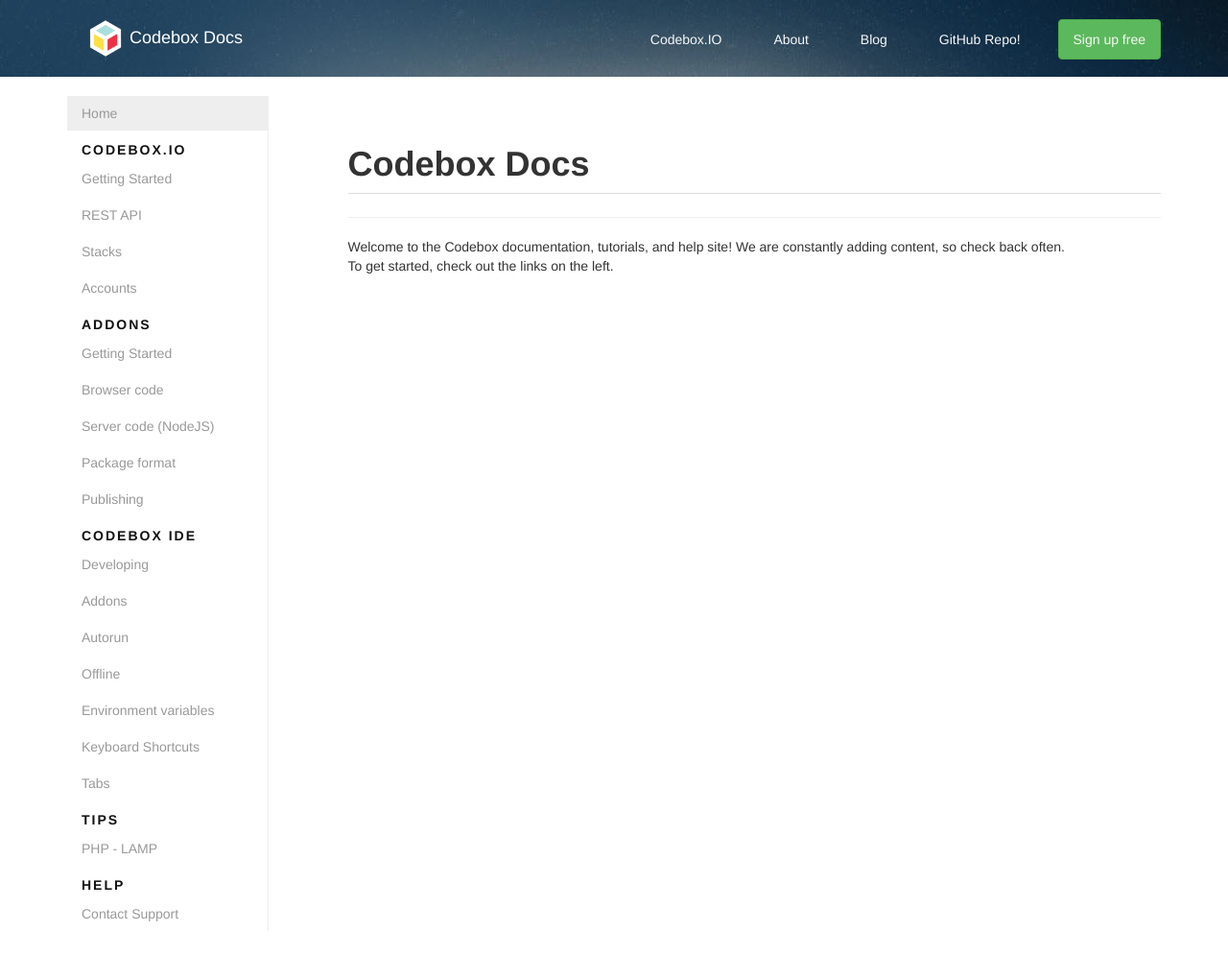
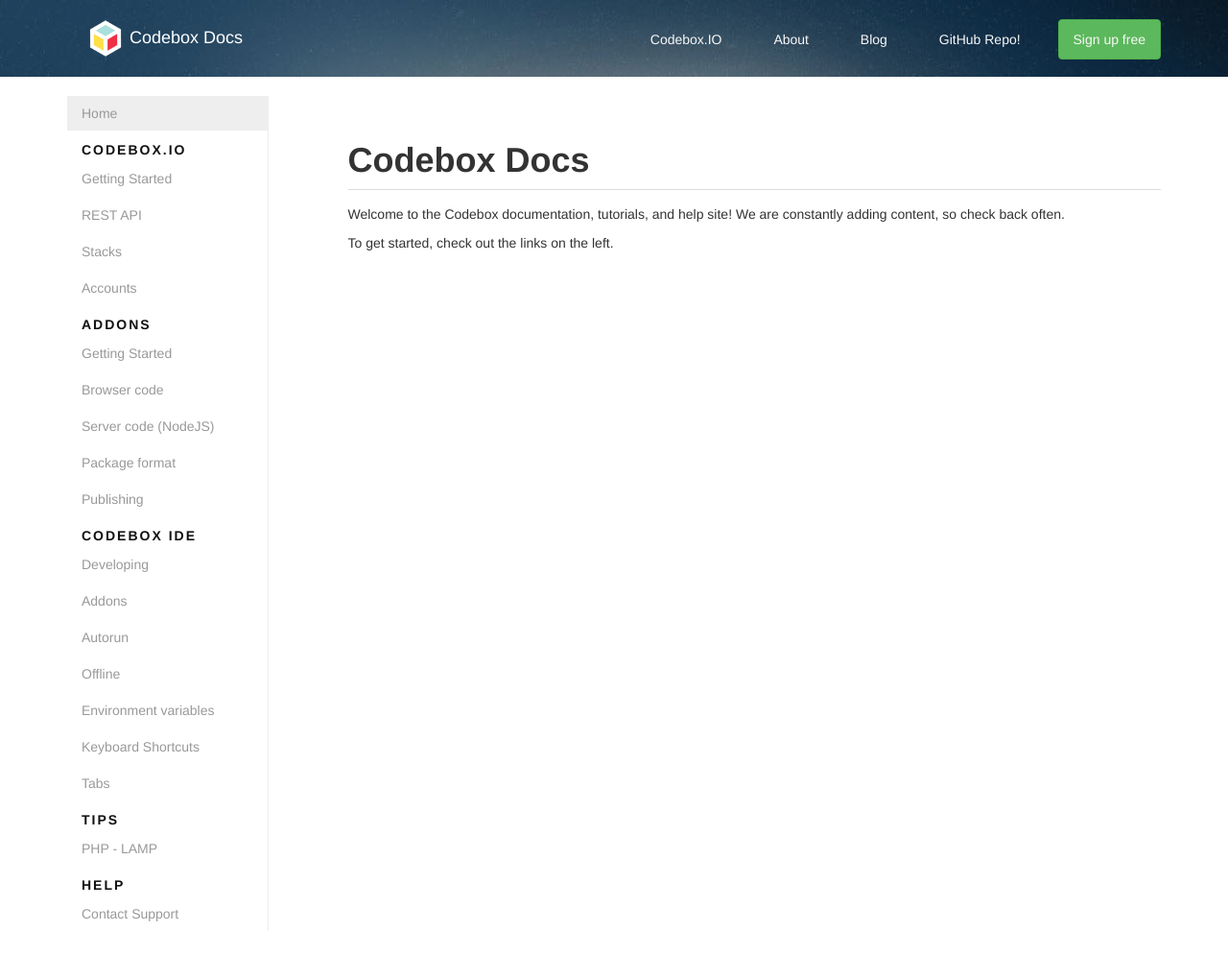
Before and after one commit to CodeboxIDE/codebox-docs, a Jekyll site: the page built from index.html, in a window 1280 px wide. Shown: the whole page at 96% size. Built offline with Jekyll 4.4.1, drawn with Linux system fonts in a browser that asks for light colours; nearby versions of some CDN libraries; Markdown is read by kramdown in place of the engine named in the settings.

Commit message:
Fix header on homepage

```diff
--- a/index.html
+++ b/index.html
@@ -3,10 +3,10 @@
 title: Welcome
 ---
 
-<div class="page-header">
-  <h1>Codebox Docs</h1>
-</div>
+<h1>Codebox Docs</h1>
+<p>
 Welcome to the Codebox documentation, tutorials, and help site! We are constantly adding content, so check back often.
+</p>
 
 <p>
 To get started, check out the links on the left.
```
